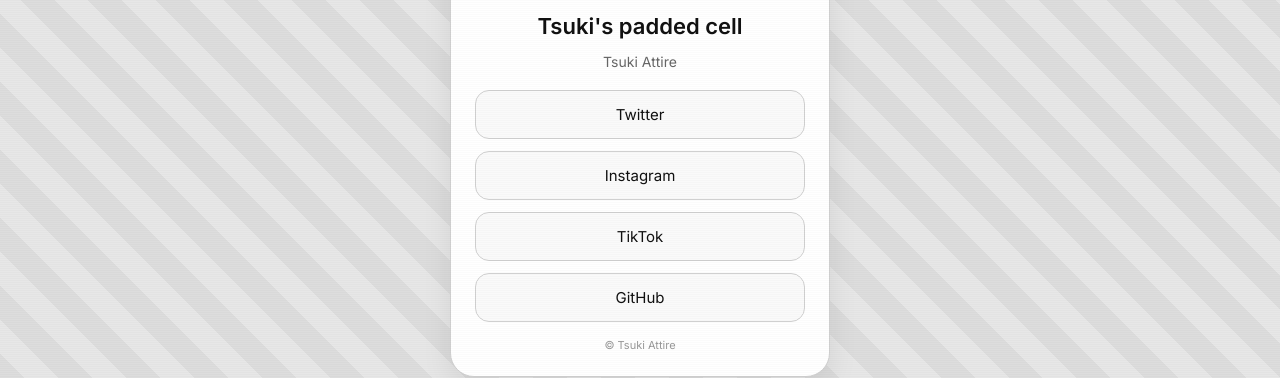
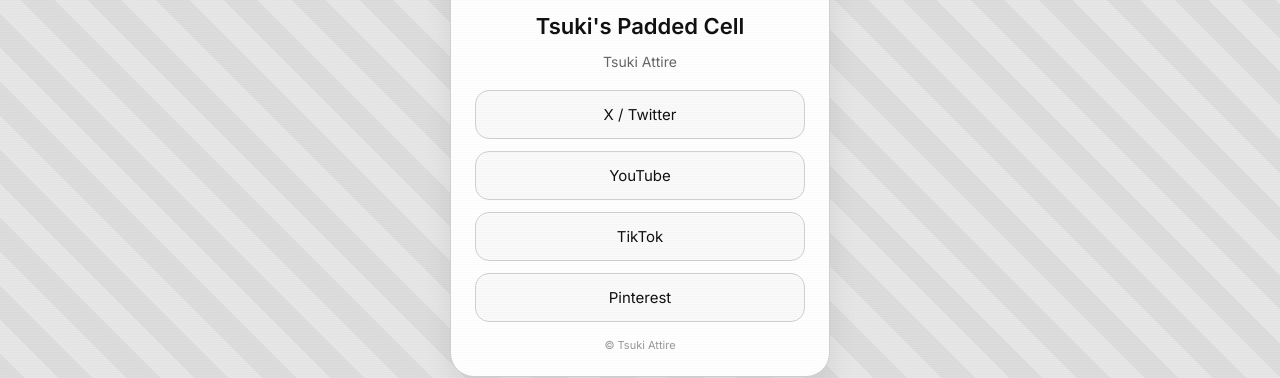
Before and after one commit to TsukiAttire/tsukis-padded-cell, a plain HTML site: page index.html in a window 1280 px wide. Shown: the part 311-689 px from the top of the page. Drawn offline with Linux system fonts and the light colour scheme.

Commit message:
Update index.html

```diff
--- a/index.html
+++ b/index.html
@@ -2,7 +2,7 @@
 <html lang="en">
 <head>
   <meta charset="UTF-8">
-  <title>Tsuki's padded cell</title>
+  <title>Tsuki's Padded Cell</title>
   <meta name="viewport" content="width=device-width, initial-scale=1.0">
   <link rel="stylesheet" href="styles.css">
 </head>
@@ -14,14 +14,14 @@
     <div class="profile">
       <img src="assets/PFP.png" alt="Profile picture" class="avatar">
 
-      <h1>Tsuki's padded cell</h1>
+      <h1>Tsuki's Padded Cell</h1>
       <p class="bio">Tsuki Attire</p>
 
       <div class="links">
-        <a href="https://twitter.com" target="_blank">Twitter</a>
-        <a href="https://instagram.com" target="_blank">Instagram</a>
+        <a href="https://twitter.com" target="_blank">X / Twitter</a>
+        <a href="https://youtube.com" target="_blank">YouTube</a>
         <a href="https://tiktok.com" target="_blank">TikTok</a>
-        <a href="https://github.com" target="_blank">GitHub</a>
+        <a href="https://pinterest.com" target="_blank">Pinterest</a>
       </div>
 
       <div class="footer">
```
